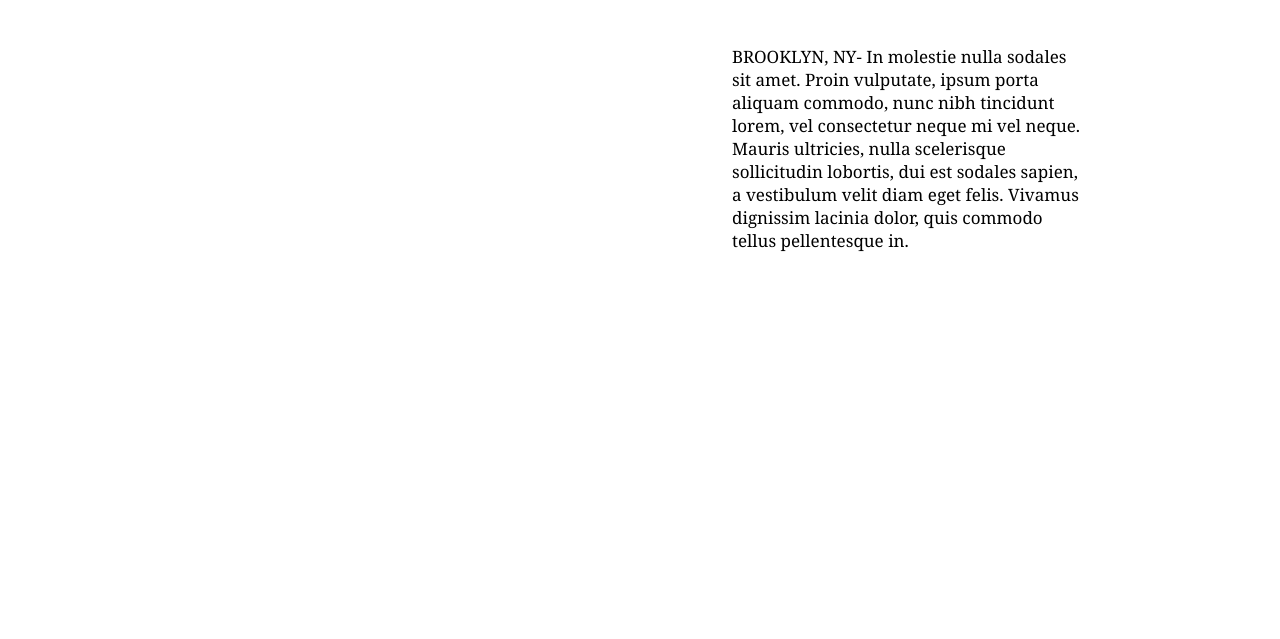
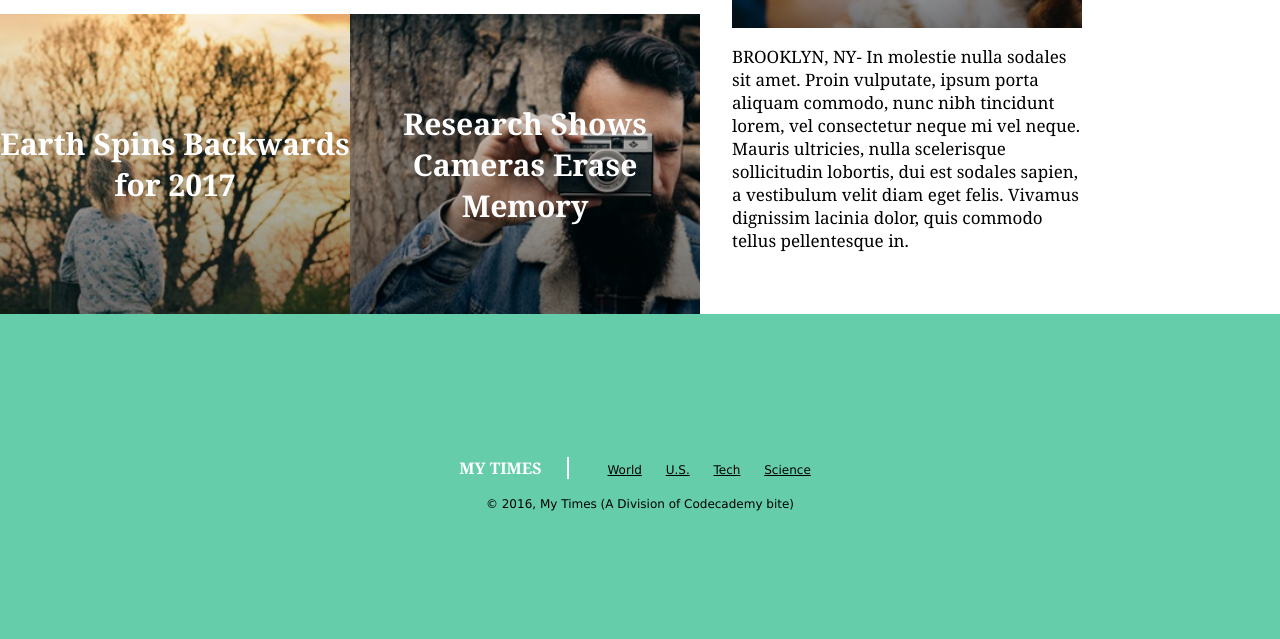
Before and after one commit to kurbart/MY-TIMES, a plain HTML site: page index.html in a window 1280 px wide. Shown: the part 829-1468 px from the top of the page. Before the commit the page ends 1161 px from the top, so only its background shows below. Drawn offline with Linux system fonts and the light colour scheme.

Commit message:
Second draft

```diff
--- a/index.html
+++ b/index.html
@@ -93,7 +93,17 @@
   <footer>
   <div class="info">
     <span class="title">MY TIMES</span>
-  </div></footer>
+    <nav>
+      <span><a href="#">World</a></span>
+      <span><a href="#">U.S.</a></span>
+      <span><a href="#">Tech</a></span>
+      <span><a href="#">Science</a></span>
+    </nav>
+  </div>
+  <div class="copyright">
+      © 2016, My Times (A Division of Codecademy bite)
+  </div>
+</footer>
 
 </body>
 
--- a/resources/css/style.css
+++ b/resources/css/style.css
@@ -1,8 +1,9 @@
-div {
-}
+div {}
+
 body {
   margin: 0;
 }
+
 header {
   display: flex;
   font-family: Verdana;
@@ -16,88 +17,109 @@ header {
   height: 80px;
   background-color: white;
 }
+
 .logo {
   display: flex;
   flex-grow: 1;
   align-items: center;
-  border: 1px solid black;
 }
+
 /* flex grow pushed the span text to the right side of the screen*/
+
 .logo img {
-margin-right: 12px;
-padding-left: 30px;
+  margin-right: 12px;
+  padding-left: 30px;
 }
+
 .logo span {
   color: MediumAquamarine;
 }
+
 header nav {
   padding-right: 40px;
 }
- nav span {
+
+nav span {
   text-align: right;
   display: inline-block;
   list-style: none;
   padding: 20px 10px;
 }
+
 a {
   color: black;
 }
+
 .content {
   display: flex;
   width: 100%;
   padding-top: 116px;
 }
+
 .content .column {
   display: flex;
   flex-direction: column;
   margin-right: 32px;
 }
+
 .stories {
   display: flex;
   justify-content: space-between;
   margin-top: 17px;
 }
+
 .story {
   font-family: Georgia;
   font-size: 17px;
   color: black;
   width: 350px;
 }
+
 .column .large {
   width: 630px;
 }
-.fall-cancelled .image-content{
+
+.fall-cancelled.image-content {
   background-image: url('../../resources/img-story-2.png');
 }
-.pop-culture .image-content{
+
+.pop-culture.image-content {
   background-image: url('../../resources/img-story-3.png');
 }
+
 .column .medium {
   width: 300px;
 }
-.cat-ceo .image-content{
+
+.cat-ceo.image-content {
   background-image: url('../../resources/img-story-1.png');
 }
+
 .column .small {
   width: 240px;
 }
+
 .new-bites h3 {
   text-align: center;
 }
+
 .new-bites .bite {
   padding: 11px 20px;
   background-color: WhiteSmoke;
   border-bottom: 1px solid black;
-  display:block;
+  display: block;
   color: DimGray;
   font-size: 12px;
   font-family: Verdana;
 }
 
 .lead-story .image-content {
-  width: 630px;
+  /*width: 630px;*/
   background-image: url('../../resources/img-story-main.png');
+  text-align: left;
+  font-size: 40px;
 }
+
 .image-content {
   display: flex;
   flex-direction: column;
@@ -109,10 +131,36 @@ a {
   font-size: 30px;
   color: white;
   text-align: center;
+  background-size: cover;
+}
+
+footer .title {
+  display: inline-block;
+  padding-right: 25px;
+  border-right: 2px solid white;
+  font-family: Georgia;
+  font-size: 16px;
+  font-weight: bold;
+  color: white;
 }
 .title {
-  color: white;
-  border-color: white;
-  border-right:
 
 }
+.info {}
+
+footer {
+  display: flex;
+  align-items: center;
+  justify-content: center;
+  flex-direction: column;
+  width: 100%;
+  height: 325px;
+  background-color: MediumAquamarine;
+  margin: auto;
+  font-family: Verdana;
+  font-size: 12px;
+}
+footer nav {
+  display: inline-block;
+  padding-left: 25px;
+}
```
